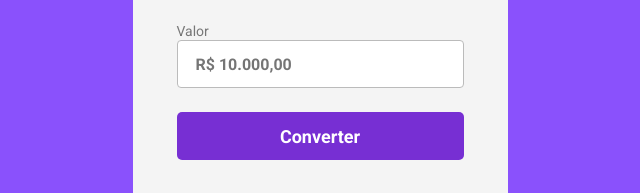
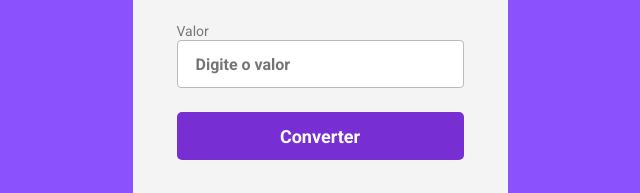
Before and after one commit to alexsandroapdodev/convertmoney, a plain HTML site: page index.html in a window 1280 px wide. Shown: the part 470-663 px from the top of the page, 320-960 px from the left. Drawn offline with Linux system fonts and the light colour scheme.

Commit message:
Update index.html

```diff
--- a/index.html
+++ b/index.html
@@ -13,6 +13,7 @@
 </head>
 
 <body>
+    <div class="container">
     <img class="logo" src="./assets/logo.gif" alt="logo-convert-money">
 
     <main>
@@ -35,7 +36,7 @@
 
         <label>
             Valor
-            <input class="input-currency" placeholder="R$ 10.000,00">
+            <input class="input-currency" placeholder="Digite o valor">
         </label>
 
         <button class="convert-button">Converter</button>
@@ -58,6 +59,7 @@
         </section>
 
     </main>
+</div>
 </body>
 <script src="./scripts.js"></script>
 
```
